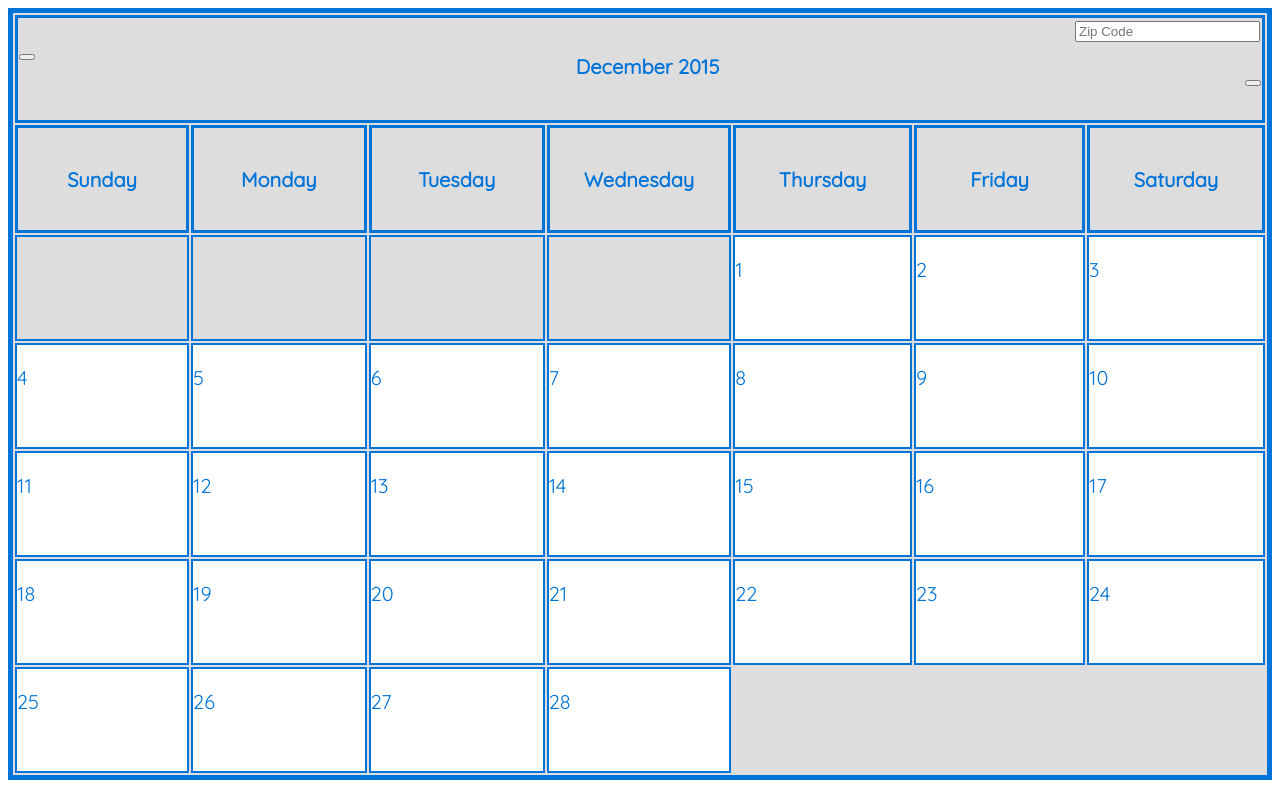
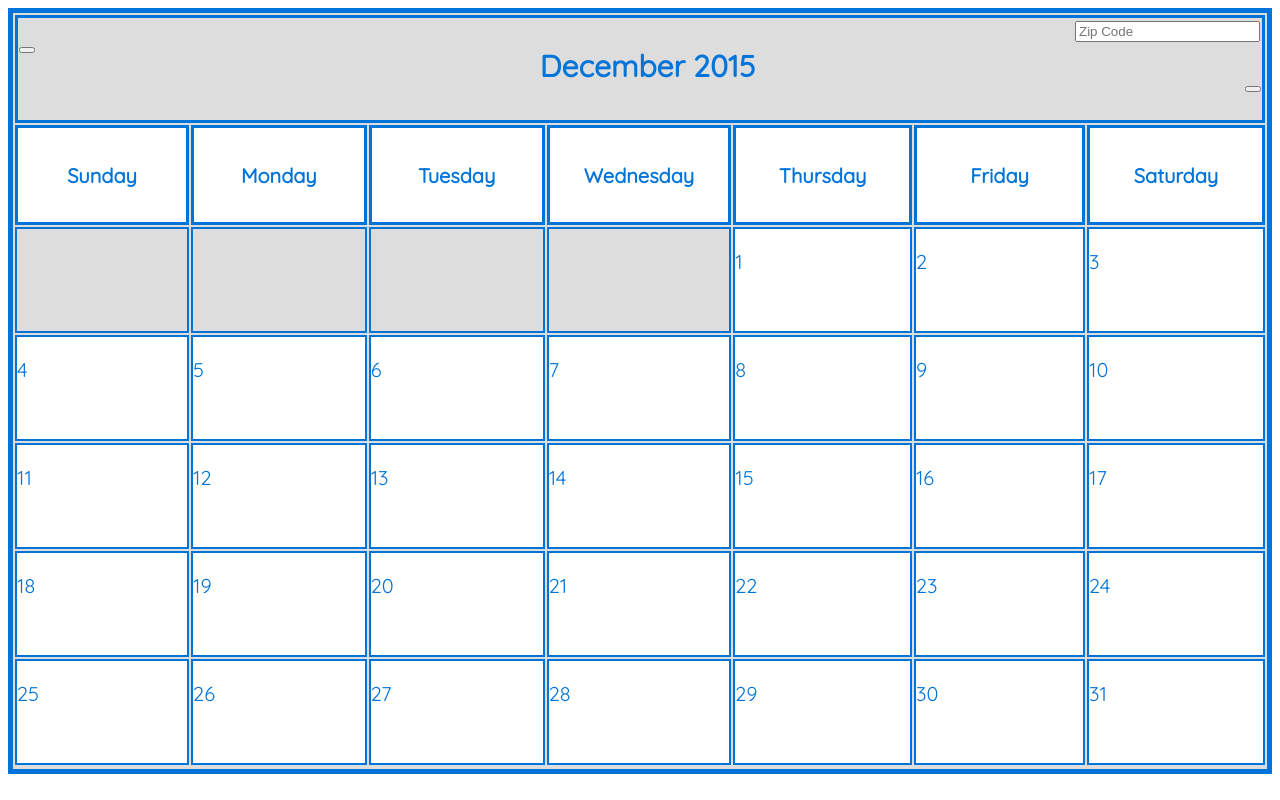
Before and after one commit to psoukup/Q1Project, a plain HTML site: page assets/trial.html in a window 1280 px wide. Both pictures are taken after a click on the button 27 px from the left and 56 px from the top of the page. Drawn offline with nearby package versions, Linux system fonts and the light colour scheme; no server answers.

Commit message:
colored the th days white

```diff
--- a/assets/trial.css
+++ b/assets/trial.css
@@ -16,6 +16,9 @@ th p {
   font-size: 20px;
   text-align: center;
   margin: 0px;
+}
+.months {
+  font-size: 30px;
 }
 td {
   height: 100px;
@@ -45,7 +48,34 @@ td {
   height: 100px;
   font-size: 20px;
 }
-
+.sunday {
+  background-color: #ffffff;
+  height: 50px;
+}
+.monday {
+  background-color: #ffffff;
+  height: 50px;
+}
+.tuesday {
+  background-color: #ffffff;
+  height: 50px;
+}
+.wednesday {
+  background-color: #ffffff;
+  height: 50px;
+}
+.thursday {
+  background-color: #ffffff;
+  height: 50px;
+}
+.friday {
+  background-color: #ffffff;
+  height: 50px;
+}
+.saturday {
+  background-color: #ffffff;
+  height: 50px;
+}
 td {
   position: relative;
   font-size: 20px;
@@ -56,17 +86,15 @@ td {
   margin: 1px;
   align-content: center;
 }
-#left {
+span #left {
   float: left;
   display: flex;
-  align-content: space-around;
-  postion: relative;
-  bottom: 0px;
+  align-content: space-between;
 }
 #right {
   float: right;
   display: flex;
-  align-content: space-around;
+  align-content: space-between;
 }
 td p {
   text-align: left;
--- a/assets/trial.html
+++ b/assets/trial.html
@@ -50,6 +50,9 @@
         <tr class="five">
 
         </tr>
+        <tr class="six">
+
+        </tr>
       </tbody>
     </table>
   </section>
--- a/assets/trial.js
+++ b/assets/trial.js
@@ -45,7 +45,7 @@ $(function() {
 
     //Buttons that append the year and month when clicked left to right
 
-    $(".datez").append("<span><button type='button' id='left' class='btn glyphicon glyphicon-chevron-left'></button>" + " " + "<p class='months'> " + months[p] + " " + year + "</p>" + " <span><button type='button' id='right' class='btn glyphicon glyphicon-chevron-right'></button>")
+    $(".datez").append("<span><button type='button' id='left' class='btn glyphicon glyphicon-chevron-left btn-primary'></button>" + " " + "<p class='months'> " + months[p] + " " + year + "</p>" + " <span><button type='button' id='right' class='btn glyphicon glyphicon-chevron-right'></button>")
 
 
 
@@ -78,6 +78,7 @@ $(function() {
     })
 
 
+
     //Formula to add (numbers) days to each box in the table
     function drawDays(monthdays, month){
 
@@ -95,10 +96,10 @@ $(function() {
         count += 1;
       }
       var day = 1;
-      for (var i = startingDay; i <= monthdays; i++) {
+      for (var i = 1; i <= monthdays; i++) {
         console.log(day);
           if (count < 7) {
-              $('.one').append("<td>" + "<p>" + day + "</p></td>")
+              $('.one').append("<td class='click'>" + "<p>" + day + "</p></td>")
               count += 1;
           } else if (count >= 7 && count < 14) {
               $('.two').append("<td>" + "<p>" + day + "</p></td>")
@@ -112,10 +113,25 @@ $(function() {
           } else if (count >= 28 && count < 35) {
               $('.five').append("<td>" + "<p>" + day + "</p></td>")
               count += 1;
+          } else if (count >= 35 && count < 38) {
+              $('.six').append("<td>" + "<p>" + day + "</p></td>")
+              count += 1;
           }
           day ++;
       }
     }
+
+    //Adding todo items to each day
+
+    $('.click').on("click", function() {
+        $(this).append("<div class='ribbon'></div>");
+        $('ribbon').addClass("ribbon");
+    });
+    $('.ribbon').on("click", "this", function() {
+        $(this).css("background-color", "yellow");
+    });
+
+    //clears the tds that were added from prior month
 
     function clearCalendar(){
       $('.one').empty();
@@ -123,38 +139,28 @@ $(function() {
       $('.three').empty();
       $('.four').empty();
       $('.five').empty();
+      $('.six').empty();
     }
 
 
+    //test to see if zipcode textbox was working - it isnt yet but is console logging
 
-    //Adding todo items to each day
-
-    $('td').on("dblclick", function() {
-        $(this).append("<div class='ribbon'></div>");
-        $('ribbon').addClass("ribbon");
-    });
-    $('.ribbon').on("click", "this", function() {
-        $(this).css("background-color", "yellow");
-    });
-
-
-
-    //test to see if zipcode textbox was working - it isnt yet
-
+    var zipcode = null;
     $('#zipcode').on("click", function() {
-        console.log("clikzzzz");
         console.log($('#zipcode').val())
     });
 
     //AJAX call for weather from text form asking zip code input
 
-    var zipcode = ($('#zipcode').val());
+    $('#zipcode').on("click", function() {
+      zipcode = ($('#zipcode').val());
+  });
 
     // zipcode = 88888;
     // console.log(zipcode)
 
     $.ajax({
-        url: "http://api.openweathermap.org/data/2.5/weather?zip=" + zipcode.toString() + ",us&APPID=b3df5655b9b91983bf112d6eef2da821",
+        url: "http://api.openweathermap.org/data/2.5/weather?zip=" + zipcode + ",us&APPID=b3df5655b9b91983bf112d6eef2da821",
         method: "get",
         success: function(data) {
             var skys = data.weather[0].main
```
